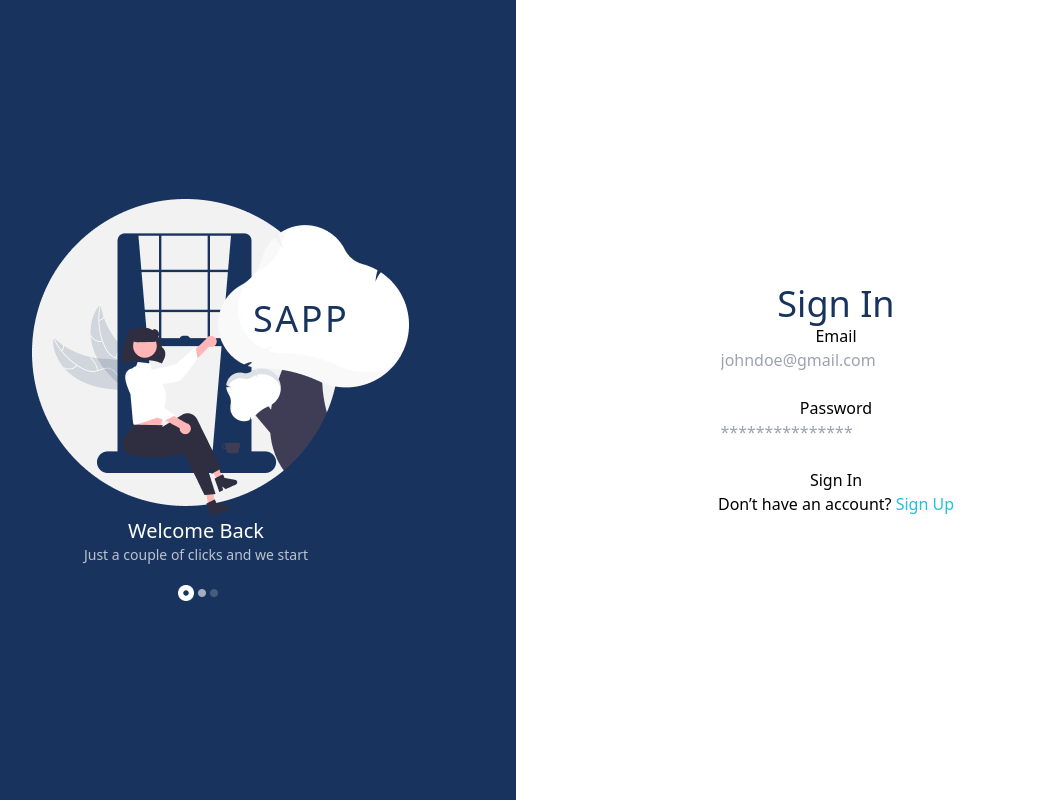
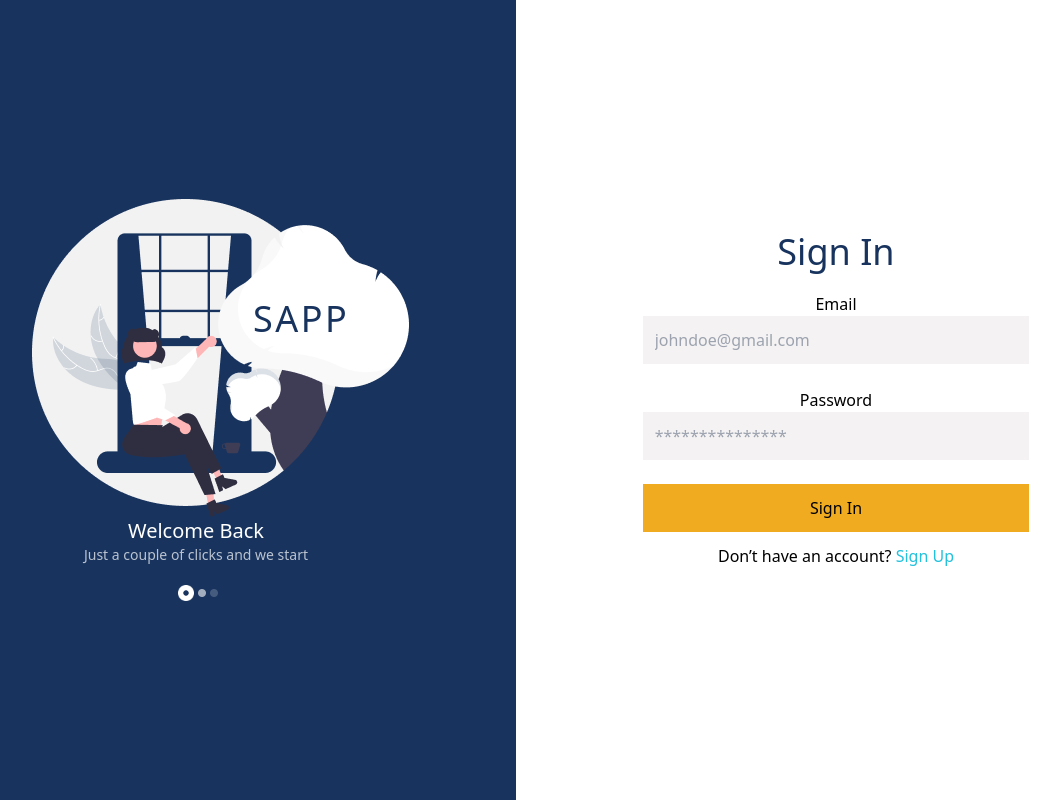
Before and after one commit to Bentike/nuxt-test-app, a Nuxt app: page / in a window 1280 px wide. Shown: the whole page, without its empty margins (124-1184 px from the left). Built offline with nearby package versions, Linux system fonts and the light colour scheme.

Commit message:
styled inputs and button

```diff
--- a/components/SignIn.vue
+++ b/components/SignIn.vue
@@ -9,16 +9,16 @@
             </div>
         </div>
         <div class="w-1/2 bg-white  h-screen flex items-center justify-center">
-             <div class="w-4/6 text-center m-auto">
-                 <h1 class="text-4xl text-myBlue">Sign In</h1>
+             <div class="w-4/6 text-center m-auto p-5">
+                 <h1 class="text-4xl text-myBlue mb-5">Sign In</h1>
                  <form>
                     <label>Email <br/>
-                        <input type="email" placeholder="johndoe@gmail.com"/>
+                        <input class="w-full p-3 bg-inputGray" type="email" placeholder="johndoe@gmail.com"/>
                     </label> <br/><br/>
                     <label>Password <br/>
-                        <input type="password" placeholder="***************"/>
+                        <input class="w-full p-3 bg-inputGray" type="password" placeholder="***************"/>
                     </label> <br/><br/>
-                    <button>Sign In</button>
+                    <button class="w-full bg-btnYellow p-3 mb-3">Sign In</button>
                     <p>Don’t have an account? <span class="text-lightBlue">Sign Up</span></p>
                  </form>
              </div>
--- a/tailwind.config.js
+++ b/tailwind.config.js
@@ -12,7 +12,9 @@ module.exports = {
        "myBlue": "#18345E",
        "myGray": "#939393",
        "white": "#fff",
-       "lightBlue": "#22C1DC"
+       "lightBlue": "#22C1DC",
+       "inputGray": "#F4F2F2",
+       "btnYellow": "#F0AB20"
     },
     letterSpacing: {
        wide: '2.5px',
```
